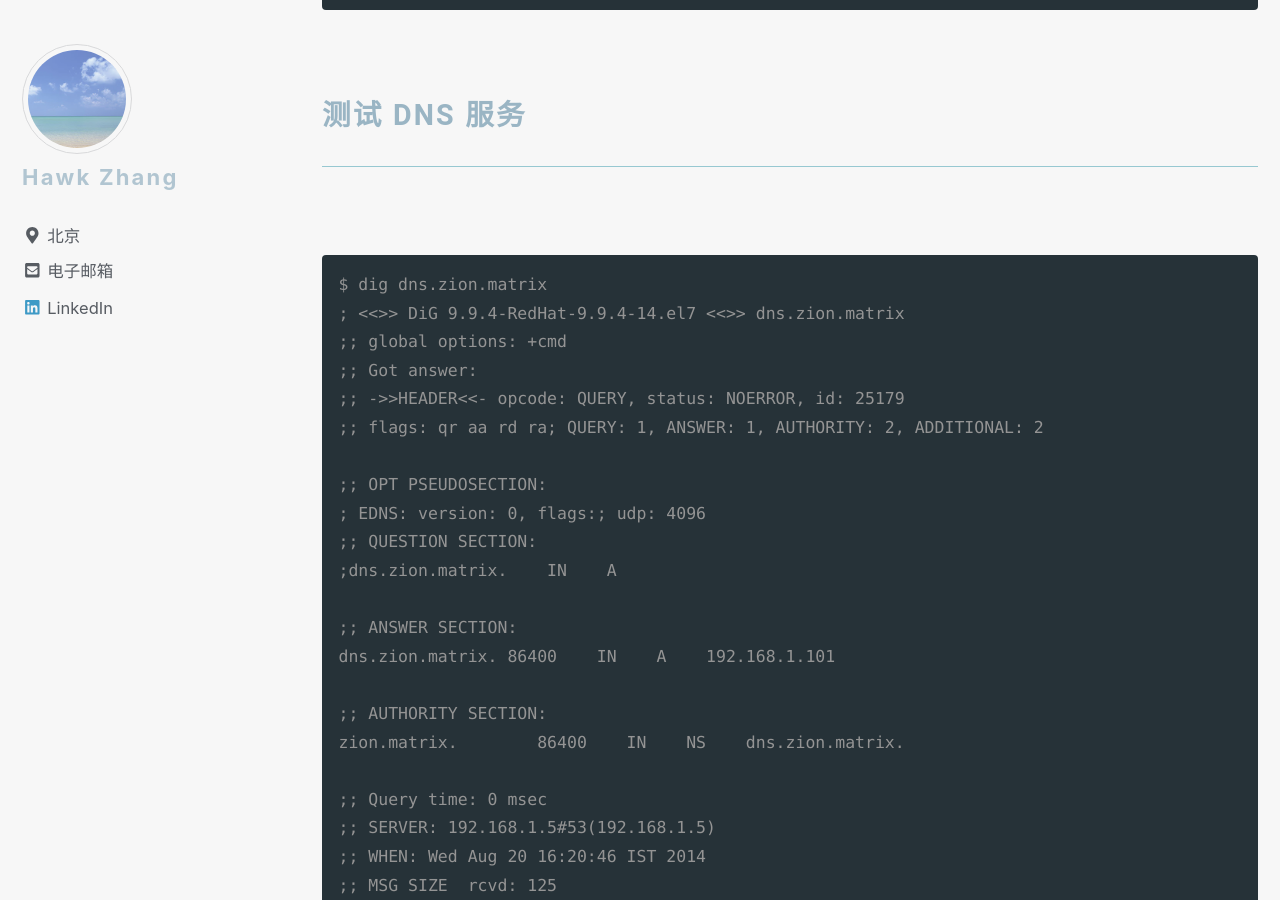
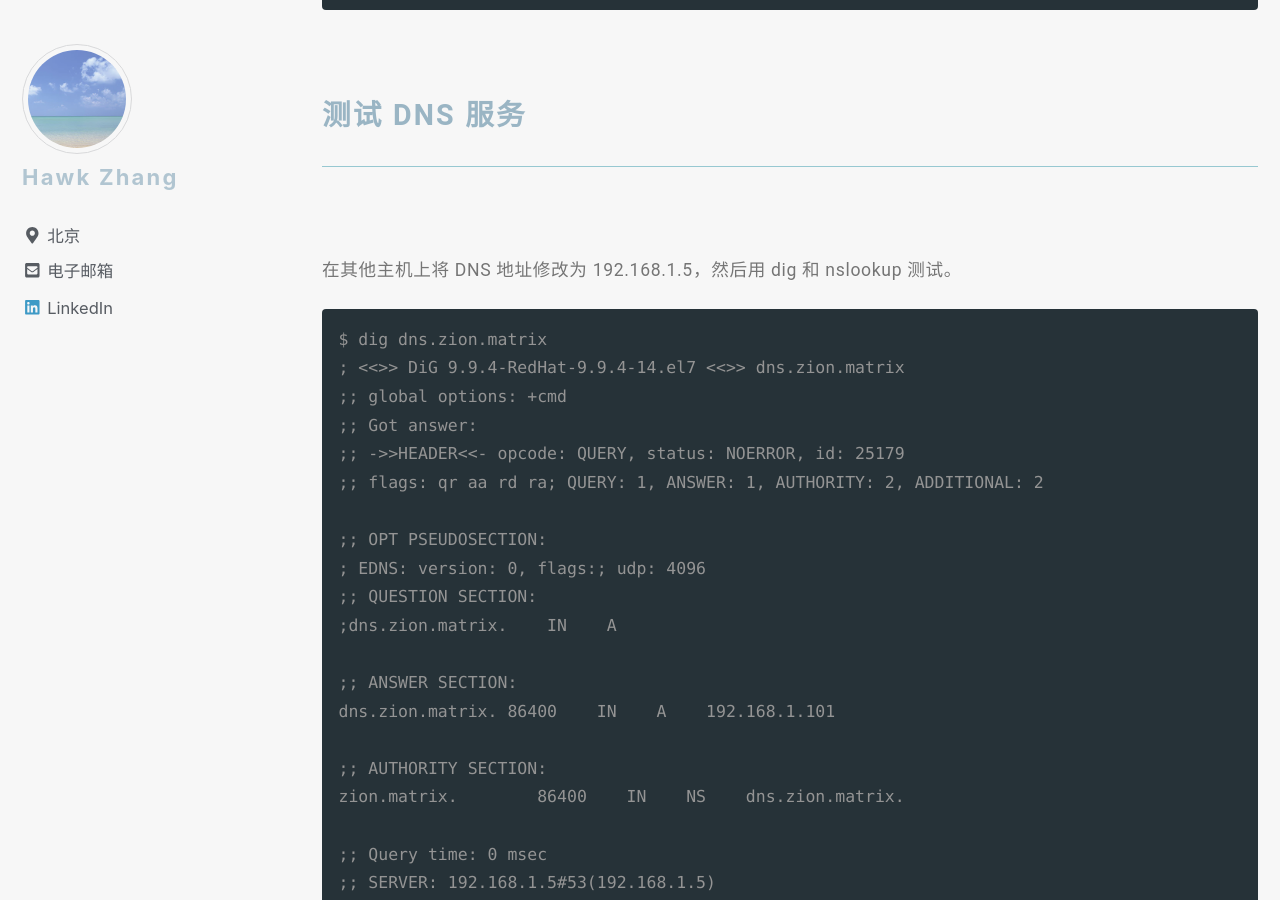
Before and after one commit to narru888/linotes_note, a Jekyll site: the page built from _posts/linux/service/2018-01-03-dns.md, in a window 1280 px wide and 900 px high, scrolled down 6540 px. Built offline with Jekyll 4.4.1, drawn with Linux system fonts in a browser that asks for light colours; nearby versions of some CDN libraries; a script that is not in the unit is left out.

Commit message:
update on 2018-10-28 21:32:01 CST

````diff
--- a/_posts/linux/service/2018-01-03-dns.md
+++ b/_posts/linux/service/2018-01-03-dns.md
@@ -236,6 +236,8 @@ $ sudo systemctl restart network
 
 ### 测试 DNS 服务
 
+在其他主机上将 DNS 地址修改为 192.168.1.5，然后用 dig 和 nslookup 测试。
+
 ```
 $ dig dns.zion.matrix
 ; <<>> DiG 9.9.4-RedHat-9.9.4-14.el7 <<>> dns.zion.matrix
````
